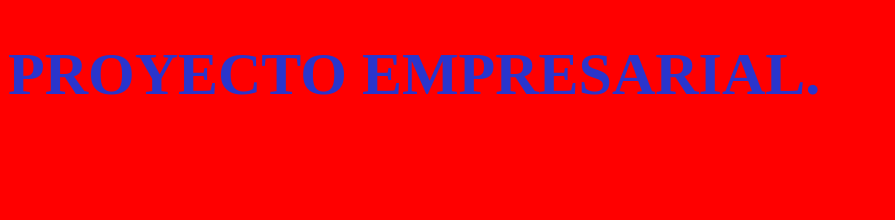
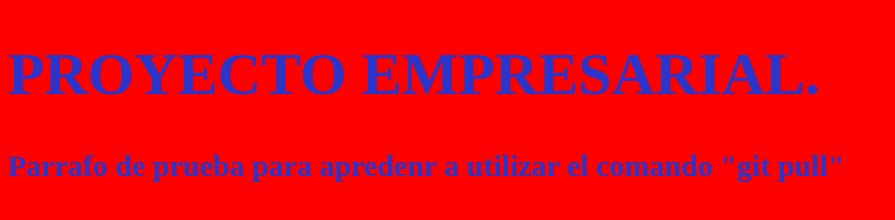
Before and after one commit to BryanGonzalezDeveloper/CursoGit, a plain HTML site: page index.html in a window 1280 px wide. Shown: the whole page, without its empty margins (0-895 px from the left). Drawn offline with Linux system fonts and the light colour scheme.

Commit message:
Update index.html
agregar parrafo de prueba

```diff
--- a/index.html
+++ b/index.html
@@ -8,5 +8,6 @@
 </head>
 <body>
     <h1>PROYECTO EMPRESARIAL.</h1>
+    <p>Parrafo de prueba para apredenr a utilizar el comando "git pull"</p>
 </body>
 </html>
```
